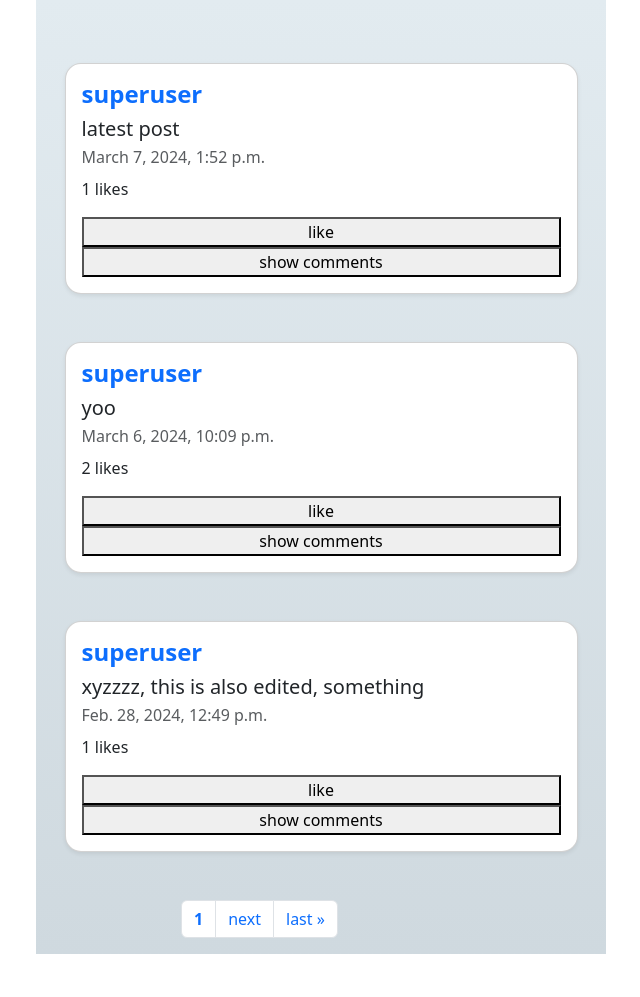
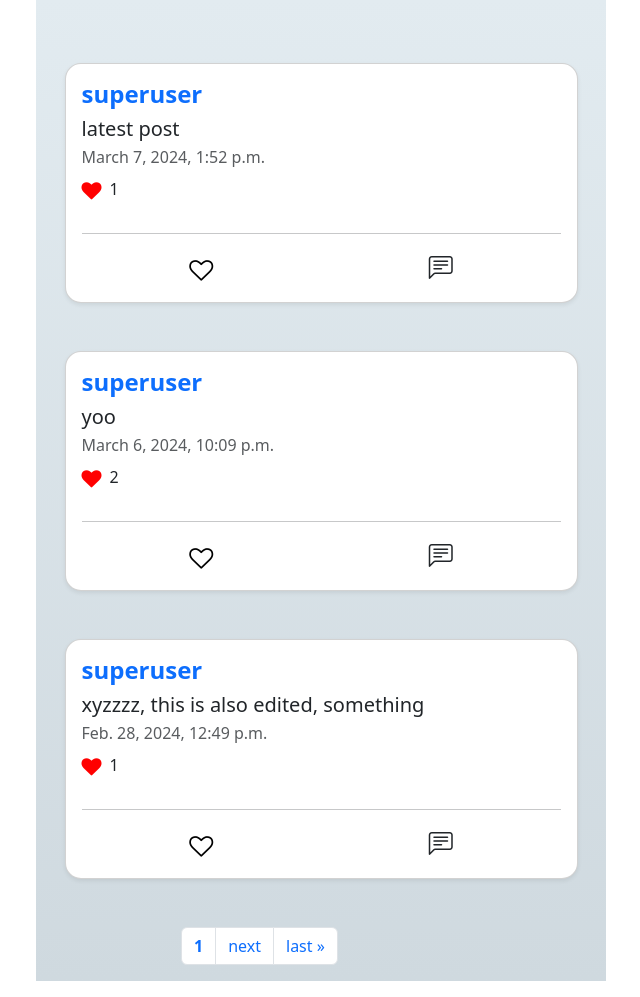
Before and after one commit to Debjyoti0404/network, a Django app: page / in a window 1280 px wide. Shown: the part 295-1292 px from the top of the page, without its empty margins (319-959 px from the left). Before the commit the page ends 1249 px from the top, so only its background shows below. Run offline with Django 3.2, Linux system fonts and the light colour scheme; a user stored in the database is signed in; data comes from the database, SQL or seed files in the repository; both versions use the stored data as it was after the commit; some libraries are stand-ins or nearby versions.

Commit message:
added the required icons for like and comment

```diff
--- a/network/static/network/index.js
+++ b/network/static/network/index.js
@@ -54,6 +54,8 @@ function post_comment(e, id) {
             console.log(result)
             document.querySelector('#commentcontent-' + post_id).value = '';
             load_comments(id);
+            document.querySelector('#comment-' + post_id).style.display = 'block';
+            document.querySelector('#loadcomment-' + post_id).innerHTML = 'hide comments';
         });
 }
 
@@ -68,8 +70,16 @@ function like_post(id) {
     })
         .then(response => response.json())
         .then(result => {
-            document.querySelector('#' + id).innerHTML = result.btn_status;
-            document.querySelector('#likecount-' + post_id).innerHTML = result.like_count + ' likes';
+            like_state = document.querySelector('#' + id).children[0];
+            if (result.btn_status==="0") {
+                like_state.className = "fa fa-heart mt-2";
+                like_state.style.color = "red";
+            }
+            else {
+                like_state.className = "fa fa-heart-o mt-2";
+                like_state.style.color = "black";
+            }
+            document.querySelector('#likecount-' + post_id).innerHTML = result.like_count;
         })
 }
 
@@ -98,13 +108,14 @@ function load_comments(id) {
                 target_element.append(element_div);
             });
         });
+    icon_state = document.querySelector('#loadcomment-' + post_id).children[0];
     if (document.querySelector('#comment-' + post_id).style.display == 'block') {
         document.querySelector('#comment-' + post_id).style.display = 'none';
-        document.querySelector('#loadcomment-' + post_id).innerHTML = 'show comments';
+        icon_state.className = "bi bi-chat-left-text";
     }
     else {
         document.querySelector('#comment-' + post_id).style.display = 'block';
-        document.querySelector('#loadcomment-' + post_id).innerHTML = 'hide comments';
+        icon_state.className = "bi bi-chat-left-text-fill";
     }
 }
 
--- a/network/templates/network/index.html
+++ b/network/templates/network/index.html
@@ -48,18 +48,27 @@
       </div>
       <h5 id="post-{{post.id}}">{{ post.post_content }}</h5>
       <p class="card-subtitle mb-2 text-muted">{{ post.creation_time }}</p>
-      <p id="likecount-{{post.id}}">{{ post.likes }} likes</p>
-      {% if user.is_authenticated %}
-        <button id="like-{{post.id}}" onclick="like_post(id)">
+      <div class="d-flex">
+        <i class="fa fa-heart pt-1" style="font-size:20px;color:red"></i>
+        <p class="px-2" id="likecount-{{post.id}}">{{ post.likes }}</p>
+      </div>
+      <hr>
+      <div class="d-flex justify-content-around">
+        {% if user.is_authenticated %}
+        <div id="like-{{post.id}}" onclick="like_post(id)">
           {% if user in post.liked_by.all %}
-            remove like
+            <i class="fa fa-heart mt-2" style="font-size:24px;color:red"></i>
           {% else %}
-            like
+            <i class="fa fa-heart-o mt-2" style="font-size:24px;color:black"></i>
           {% endif %}
-        </button>
-      {% endif %}
-      <button id="loadcomment-{{post.id}}" onclick="load_comments(id)">show comments</button>
+        </div>
+        {% endif %}
+        <div id="loadcomment-{{post.id}}" onclick="load_comments(id)">
+          <i class="bi bi-chat-left-text" style="font-size: 24px;"></i>
+        </div>
+      </div>
       <div id="comment-{{post.id}}" style="display: none;">
+        <hr>
         {% if user.is_authenticated %}
           <form id="postcomment-{{post.id}}" onsubmit="post_comment(event, id)">
             <input type="text" id="commentcontent-{{post.id}}" placeholder="comment.." required>
@@ -71,7 +80,7 @@
     </div>
   {% endfor %}
   <div class="product-container container-fluid" style="width: 25rem;">
-    <ul class="pagination px-5" style="width: 100%;">
+    <ul class="pagination px-5">
       {% if all_posts.has_previous %}
         <li class="page-item">
           <a href="?page=1" class="page-link">&laquo; first</a>
--- a/network/templates/network/layout.html
+++ b/network/templates/network/layout.html
@@ -6,6 +6,7 @@
         <title>{% block title %}Chirp{% endblock %}</title>
         <link rel="stylesheet" href="https://cdn.jsdelivr.net/npm/bootstrap@5.3.2/dist/css/bootstrap.min.css" integrity="sha384-T3c6CoIi6uLrA9TneNEoa7RxnatzjcDSCmG1MXxSR1GAsXEV/Dwwykc2MPK8M2HN" crossorigin="anonymous">
         <link rel="stylesheet" href="https://cdn.jsdelivr.net/npm/bootstrap-icons@1.3.0/font/bootstrap-icons.css">
+        <link rel="stylesheet" href="https://cdnjs.cloudflare.com/ajax/libs/font-awesome/4.7.0/css/font-awesome.min.css">
         <link href="{% static 'network/styles.css' %}" rel="stylesheet">
         {% block script %}
         {% endblock %}
--- a/network/views.py
+++ b/network/views.py
@@ -97,7 +97,7 @@ def like_post(request, post_id):
         target_post.save()
         target_post.refresh_from_db()
         return JsonResponse({
-            "btn_status": "like",
+            "btn_status": "1",
             "like_count": target_post.likes
             }, status=200)
     else:
@@ -106,7 +106,7 @@ def like_post(request, post_id):
         target_post.save()
         target_post.refresh_from_db()
         return JsonResponse({
-            "btn_status": "remove like",
+            "btn_status": "0",
             "like_count": target_post.likes
             }, status=200)
 
@@ -165,7 +165,7 @@ def postcomment(request, post_id):
 def getcomment(request, post_id):
     if request.method == "GET":
         targetted_post = Posts.objects.get(id=post_id)
-        all_comments = Comments.objects.filter(related_post=targetted_post)
+        all_comments = Comments.objects.filter(related_post=targetted_post).order_by('-id')
         return JsonResponse([comment.serialize() for comment in all_comments], safe=False)
 
 
```
Also changed, not shown: db.sqlite3.
